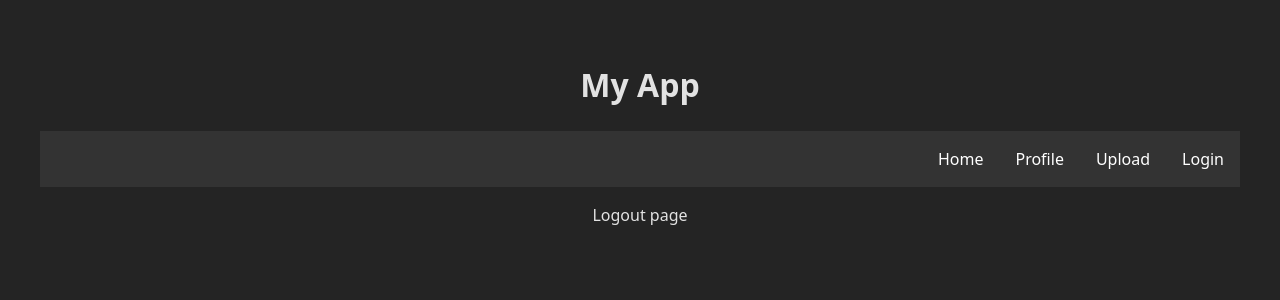
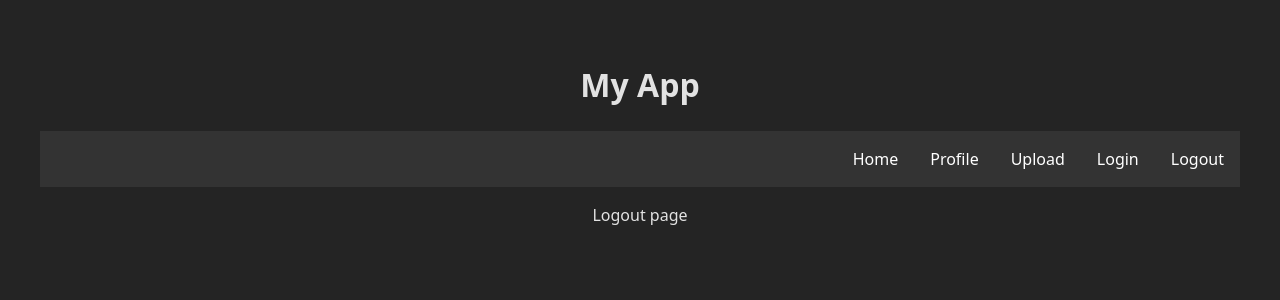
Before and after one commit to JarkkoKarki/WSK-25-react, a React (Vite) app: page /logout in a window 1280 px wide. Shown: the top 300 px of the page. Built offline with nearby package versions, Linux system fonts and the light colour scheme; no server answers.

Commit message:
Implement user authentication context and refactor related components for improved login/logout functionality

```diff
--- a/src/App.jsx
+++ b/src/App.jsx
@@ -7,10 +7,12 @@ import Upload from './views/Upload';
 import Single from './views/Single';
 import Login from './views/Login';
 import Logout from './views/Logout';
+import {UserProvider} from './contexts/UserContext';
 
 const App = () => {
   return (
     <BrowserRouter basename={import.meta.env.BASE_URL}>
+      <UserProvider>
         <Routes>
           <Route element={<Layout />}>
             <Route path="/" element={<Home />} />
@@ -21,6 +23,7 @@ const App = () => {
             <Route path="/logout" element={<Logout />} />
           </Route>
         </Routes>
+      </UserProvider>
     </BrowserRouter>
   );
 };
--- a/src/components/Layout.jsx
+++ b/src/components/Layout.jsx
@@ -1,6 +1,12 @@
 import {Link, Outlet} from 'react-router';
+import {useUserContext} from '../hooks/contextHooks';
+import {useEffect} from 'react';
 
 const Layout = () => {
+  const {handleAutoLogin} = useUserContext();
+  useEffect(() => {
+    handleAutoLogin();
+  }, []);
   return (
     <div>
       <header>
@@ -19,6 +25,9 @@ const Layout = () => {
             <li>
               <Link to="/login">Login</Link>
             </li>
+            <li>
+              <Link to="/logout">Logout</Link>
+            </li>
           </ul>
         </nav>
       </header>
--- a/src/components/LoginForm.jsx
+++ b/src/components/LoginForm.jsx
@@ -1,10 +1,9 @@
-import {useAuthentication} from '../hooks/apiHooks';
+/* eslint-disable no-undef */
 import useForm from '../hooks/formHooks';
-import {useNavigate} from 'react-router';
+import {useUserContext} from '../hooks/contextHooks';
 
 const LoginForm = () => {
-  const {postLogin} = useAuthentication();
-  const navigate = useNavigate();
+  const {handleLogin} = useUserContext();
 
   const initValues = {
     username: '',
@@ -12,11 +11,11 @@ const LoginForm = () => {
   };
 
   const doLogin = async () => {
-    console.log('login funktiota kutsuttu');
-    console.log(inputs);
-    // TODO: add login functionalities here
-    await postLogin(inputs);
-    navigate('/');
+    try {
+      await handleLogin(inputs);
+    } catch (e) {
+      alert(e.message);
+    }
   };
 
   const {inputs, handleInputChange, handleSubmit} = useForm(
--- /dev/null
+++ b/src/contexts/UserContext.jsx
@@ -0,0 +1,51 @@
+// UserContext.jsx
+import {createContext, useState} from 'react';
+import {useAuthentication, useUser} from '../hooks/apiHooks';
+import {useNavigate} from 'react-router';
+
+const UserContext = createContext(null);
+
+const UserProvider = ({children}) => {
+  const [user, setUser] = useState(null);
+  const {postLogin} = useAuthentication();
+  const {getUserByToken} = useUser();
+  const navigate = useNavigate();
+
+  // login, logout and autologin functions are here instead of components
+  const handleLogin = async (credentials) => {
+    const loginResult = await postLogin(credentials);
+    localStorage.setItem('token', loginResult.token);
+    setUser(loginResult.user);
+    navigate('/');
+  };
+
+  const handleLogout = () => {
+    localStorage.removeItem('token');
+    setUser(null);
+    navigate('/');
+  };
+
+  const handleAutoLogin = async () => {
+    try {
+      const token = localStorage.getItem('token');
+      if (token) {
+        const userResponse = await getUserByToken(token);
+        setUser(userResponse.user);
+        navigate('/');
+      }
+    } catch (e) {
+      // Token not valid
+      handleLogout();
+      console.log(e.message);
+    }
+  };
+
+  return (
+    <UserContext.Provider
+      value={{user, handleLogin, handleLogout, handleAutoLogin}}
+    >
+      {children}
+    </UserContext.Provider>
+  );
+};
+export {UserProvider, UserContext};
--- a/src/hooks/apiHooks.js
+++ b/src/hooks/apiHooks.js
@@ -54,9 +54,6 @@ const useAuthentication = () => {
     );
 
     console.log('loginResult', loginResult.token);
-
-    window.localStorage.setItem('token', loginResult.token);
-
     return loginResult;
   };
 
--- /dev/null
+++ b/src/hooks/contextHooks.js
@@ -0,0 +1,17 @@
+// contextHooks.js
+import {useContext} from 'react';
+import {UserContext} from '../contexts/UserContext';
+
+// Current recommendation is to use custom hook instead of the context directly
+// this way we don't have errors when UserContext is not defined or null (thats why we have the if statement)
+
+const useUserContext = () => {
+  const context = useContext(UserContext);
+  if (!context) {
+    throw new Error('useUserContext must be used within an UserProvider');
+  }
+
+  return context;
+};
+
+export {useUserContext};
--- a/src/views/Logout.jsx
+++ b/src/views/Logout.jsx
@@ -1,5 +1,8 @@
+import {useUserContext} from '../hooks/contextHooks';
+
 const Logout = () => {
-  // TODO: implement
+  const {handleLogout} = useUserContext();
+  handleLogout();
   return <p>Logout page</p>;
 };
 
--- a/vite.config.js
+++ b/vite.config.js
@@ -4,5 +4,5 @@ import react from '@vitejs/plugin-react-swc';
 // https://vite.dev/config/
 export default defineConfig({
   plugins: [react()],
-  base: '~jarkkaka/WSK-25/react/forms/',
+  base: '~jarkkaka/WSK-25/react/context/',
 });
```
Also changed, not shown: 1 other file (tests, documents, lock files or other folders). Lines whose indentation alone changed are shown as unchanged.
